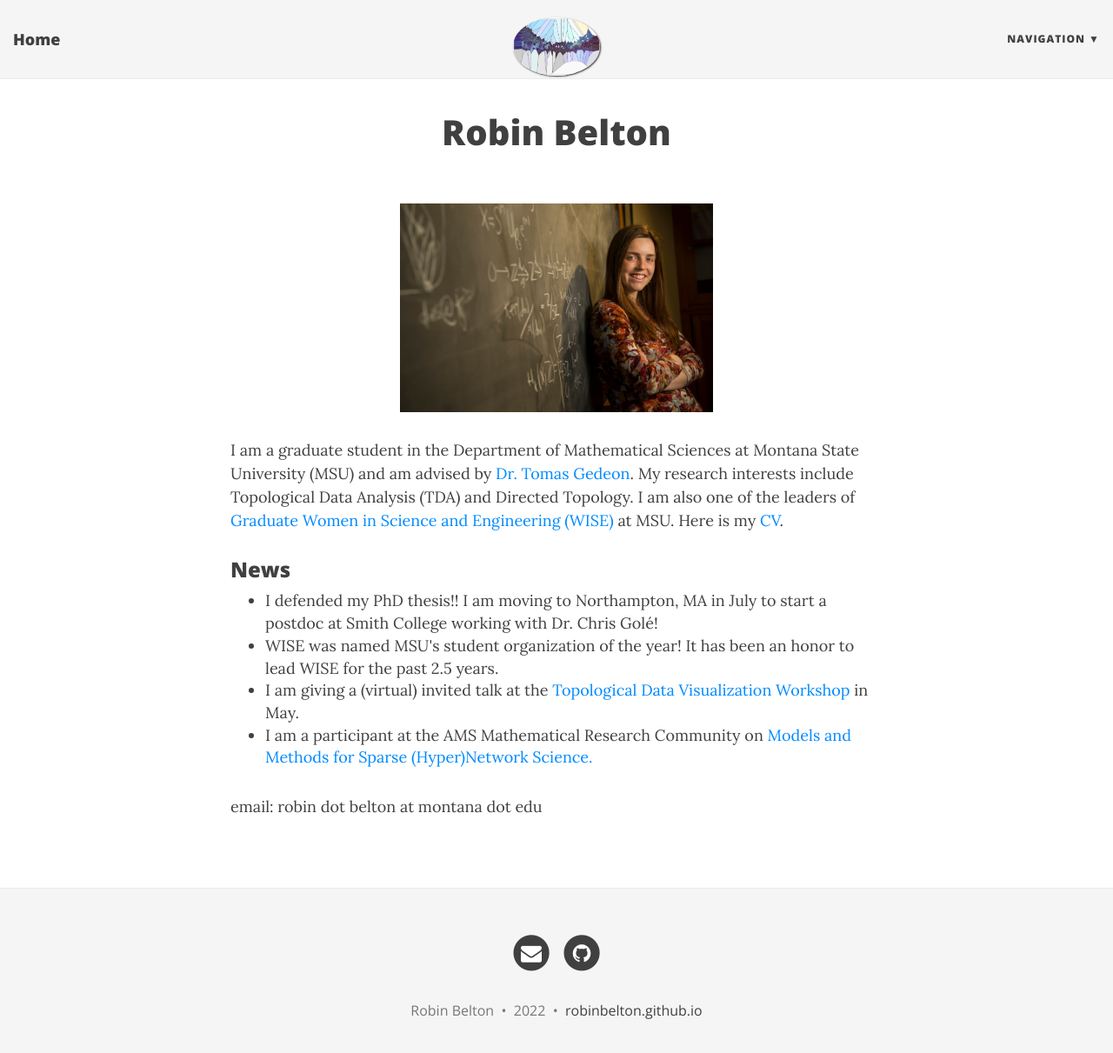
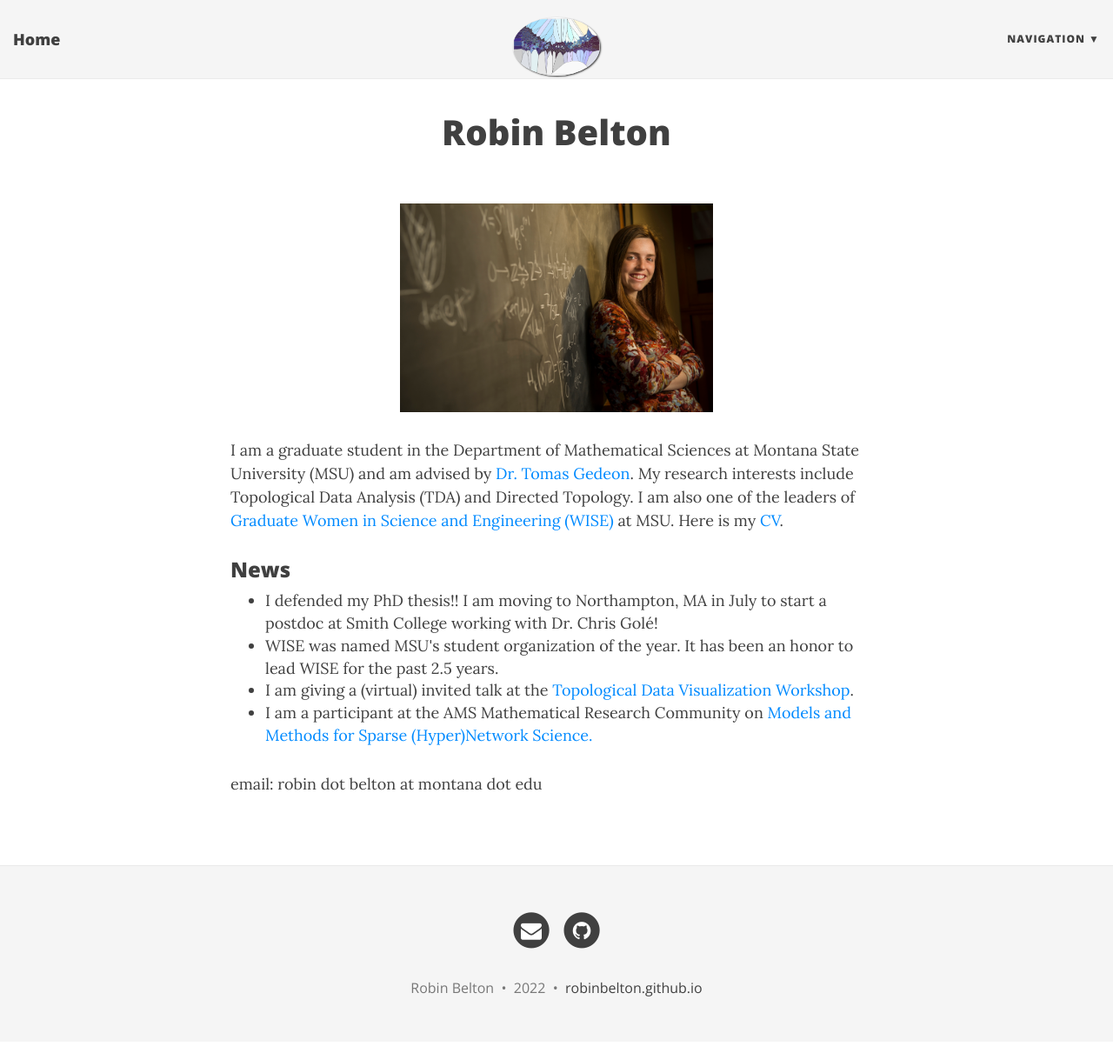
Before and after one commit to robinbelton/robinbelton.github.io, a Jekyll site: the page built from index.html, in a window 1280 px wide and 1224 px high. Shown: the top 1211 px of the window at 87% size. Built offline with Jekyll 4.4.1, drawn with Linux system fonts in a browser that asks for light colours; nearby versions of some CDN libraries; the list of posts is cut into pages by our own code.

Commit message:
Add small edits to website

```diff
--- a/index.html
+++ b/index.html
@@ -13,9 +13,9 @@ use-site-title: true
 <ul>
     <li> I defended my PhD thesis!! I am moving to Northampton, MA in July to start a postdoc at Smith College working with Dr. Chris Gol&eacute;!
     </li>
-    <li> WISE was named MSU's student organization of the year! It has been an honor to lead WISE for the past 2.5 years.
+    <li> WISE was named MSU's student organization of the year. It has been an honor to lead WISE for the past 2.5 years.
     </li>
-    <li> I am giving a (virtual) invited talk at the <a href="https://homepage.divms.uiowa.edu/~idarcy/CONF/TDV.html">Topological Data Visualization Workshop</a> in May.
+    <li> I am giving a (virtual) invited talk at the <a href="https://homepage.divms.uiowa.edu/~idarcy/CONF/TDV.html">Topological Data Visualization Workshop</a>.
     </li>
     <li> I am a participant at the AMS Mathematical Research Community on <a href="https://www.ams.org/programs/research-communities/2022MRC-HyperNet">Models and Methods for Sparse (Hyper)Network Science.</a>
 </ul>
--- a/research.html
+++ b/research.html
@@ -6,7 +6,7 @@ use-site-title: true
 ---
 
 
-<p>I am an applied mathematician with a deep interest in interdisciplinary applications and data science using Topological Data Analysis (TDA) and Applied Topology. My current research focuses on constructions of weighted directed graphs for representing genomic time series data and directed Euclidean cubical complexes that model concurrent processes. I have also worked on projects involving medical images, cancer studies, and reconstructing plane graphs from persistence diagrams. I envision my future research as expanding the ways we can study data and mathematical models using topological techniques. Here is my <a href="https://scholar.google.com/citations?user=v_c8ueIAAAAJ&hl=en&oi=ao">google scholar page</a>.</p>
+<p>I am an applied mathematician with a deep interest in interdisciplinary applications and data science using Topological Data Analysis (TDA) and Applied Topology. My current research focuses on constructions of weighted directed graphs for representing genomic time series data and directed Euclidean cubical complexes that model concurrent processes. I have also worked on projects involving medical images, cancer studies, and reconstructing embedded graphs from persistence diagrams. I envision my future research as expanding the ways we can study data and mathematical models using topological techniques. Here is my <a href="https://scholar.google.com/citations?user=v_c8ueIAAAAJ&hl=en&oi=ao">google scholar page</a>.</p>
 
 <h3>Preprints</h3>
 <ul>
```
